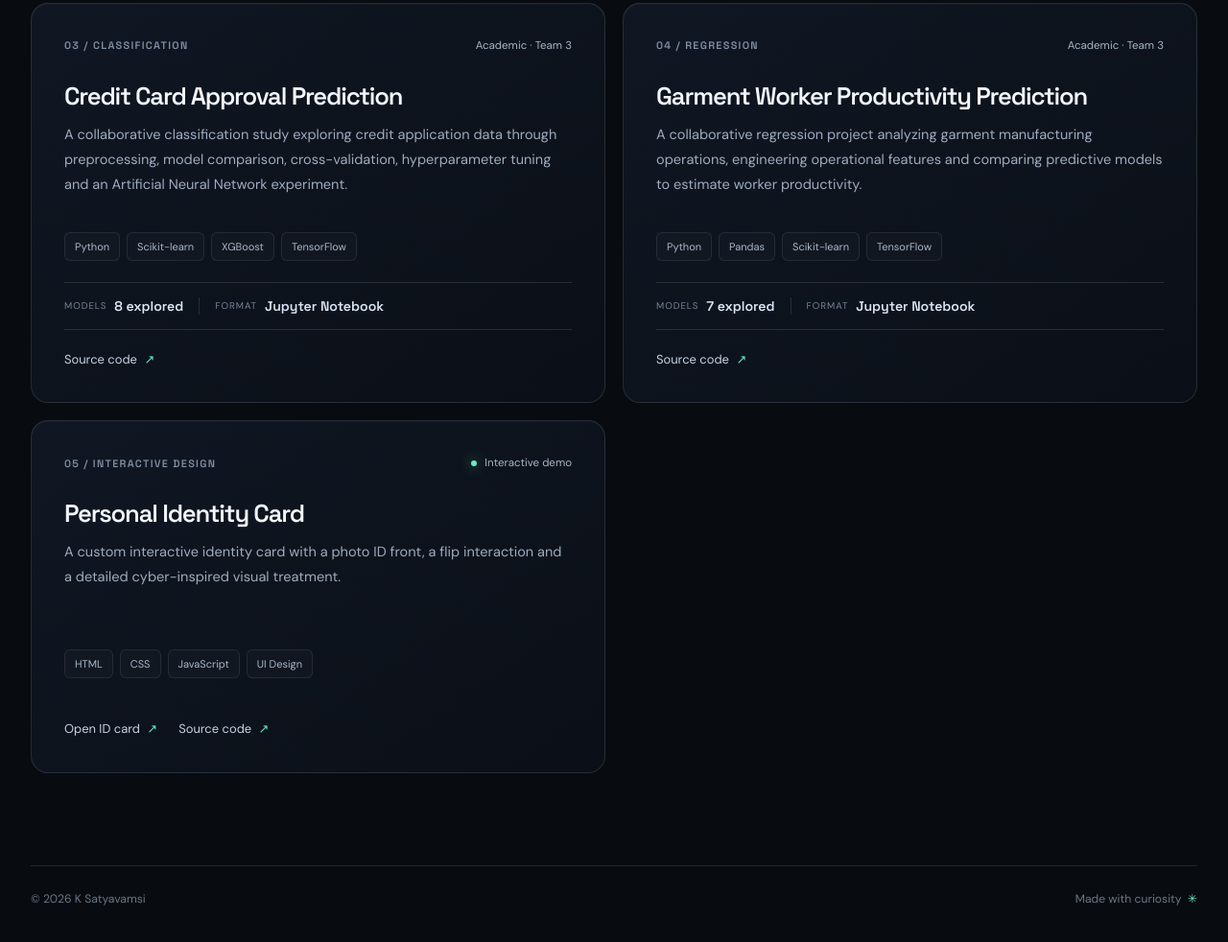
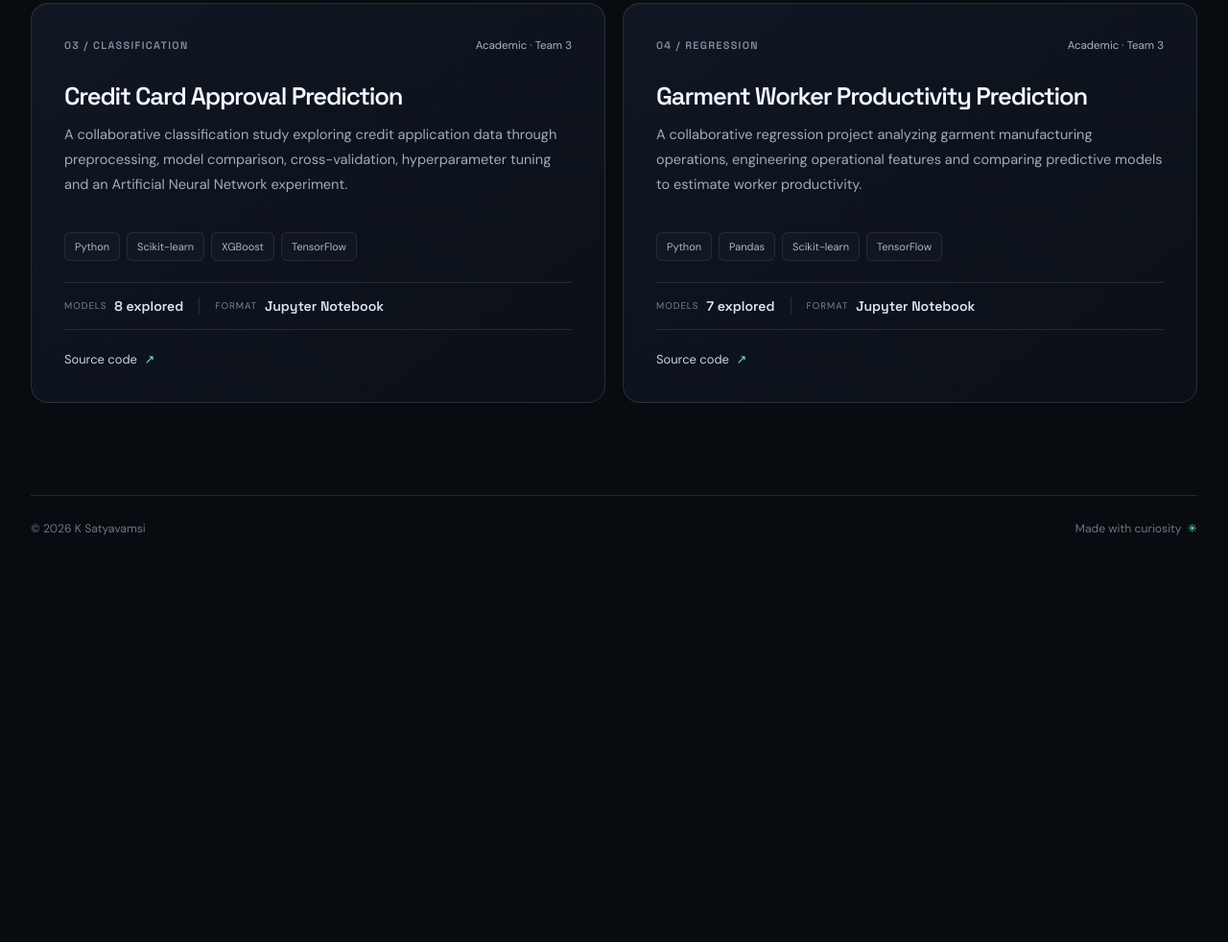
Before and after one commit to jayadevuha-ui/PersonalPortfolio, a plain HTML site: page projects.html in a window 1280 px wide. Shown: the part 772-1754 px from the top of the page at 96% size. After the commit the page ends 1368 px from the top, so only its background shows below. Drawn offline with Linux system fonts and the light colour scheme.

Commit message:
Remove ID card from projects listing

```diff
--- a/projects.html
+++ b/projects.html
@@ -105,21 +105,7 @@
             <a href="https://github.com/jayadevuha-ui/Garment-worker-productivity-prediction" target="_blank" rel="noreferrer">Source code <span>↗</span></a>
           </div>
         </article>
-        <article class="project-card">
-          <div class="project-card-top">
-            <span class="project-number">05 / INTERACTIVE DESIGN</span>
-            <span class="project-status"><span class="status-dot"></span> Interactive demo</span>
-          </div>
-          <h3>Personal Identity Card</h3>
-          <p class="project-description">A custom interactive identity card with a photo ID front, a flip interaction and a detailed cyber-inspired visual treatment.</p>
-          <div class="project-tags">
-            <span>HTML</span><span>CSS</span><span>JavaScript</span><span>UI Design</span>
-          </div>
-          <div class="project-actions">
-            <a href="/id-card.html">Open ID card <span>↗</span></a>
-            <a href="https://github.com/jayadevuha-ui/PersonalPortfolio/blob/main/id-card.html" target="_blank" rel="noreferrer">Source code <span>↗</span></a>
-          </div>
-        </article>
+
       </div>
     </section>
   </main>
```
